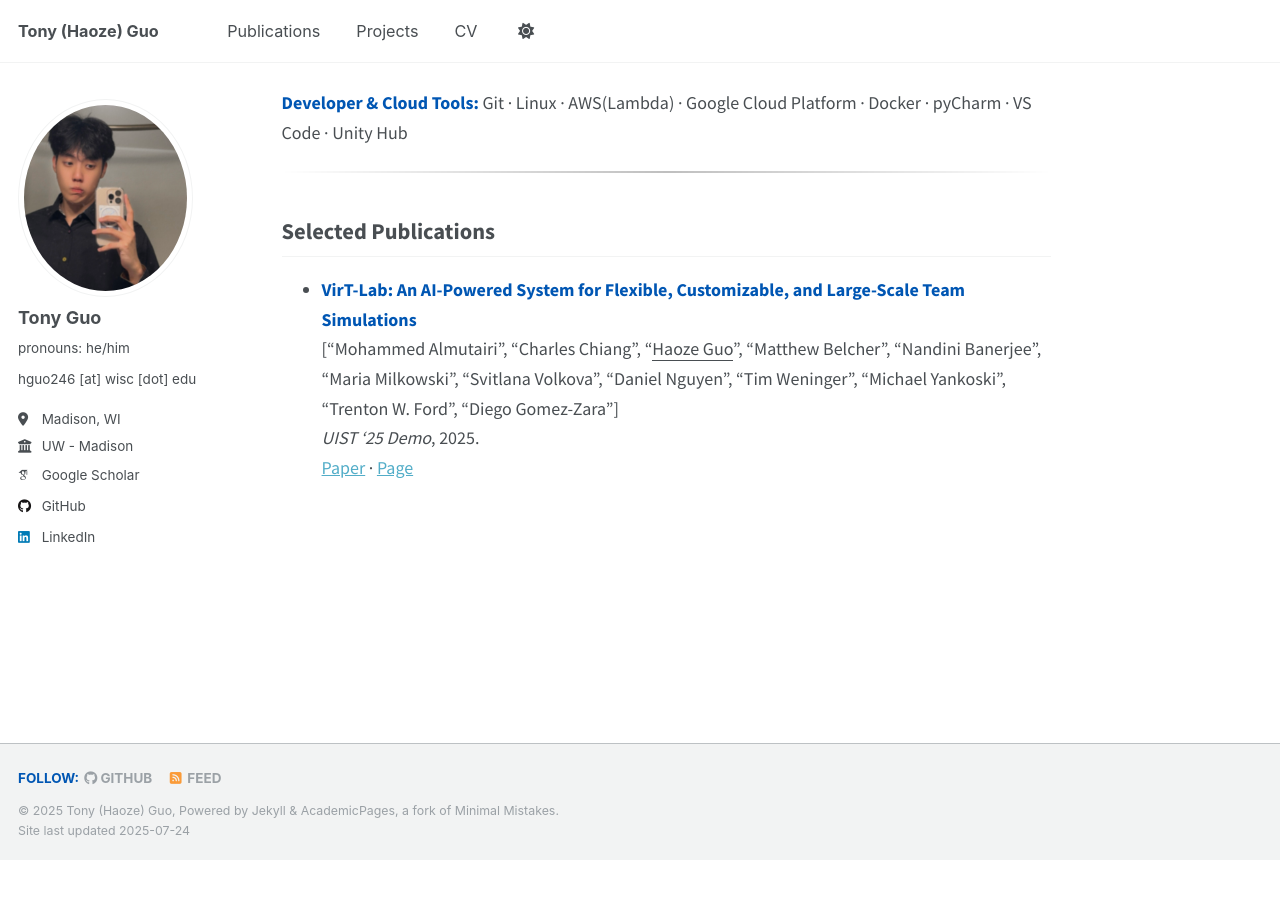
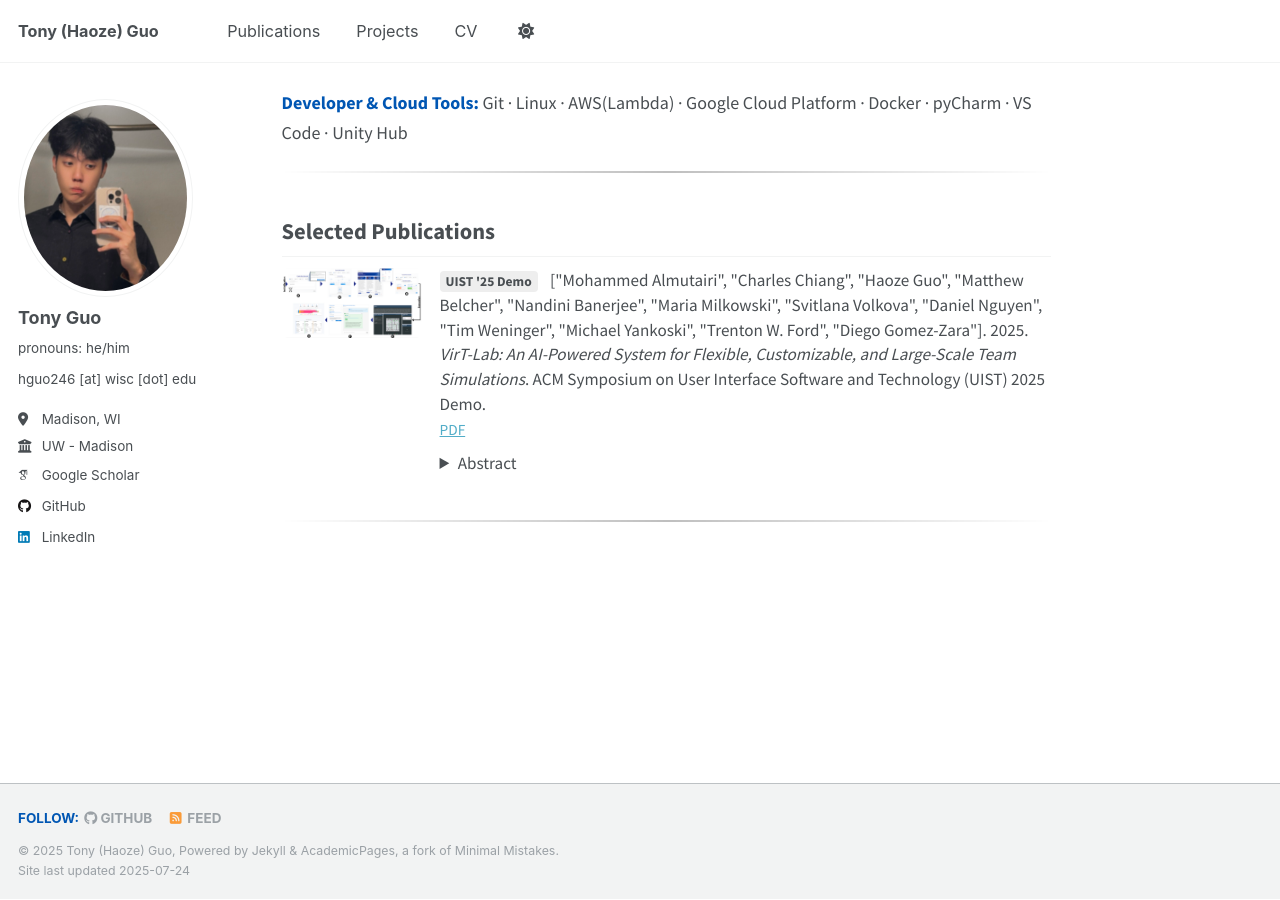
Before and after one commit to TonyGuo30/TonyGuo.github.io, a Jekyll site: the page built from _pages/about.md, in a window 1280 px wide and 900 px high, scrolled down 1539 px. Built offline with Jekyll 4.4.1, drawn with Linux system fonts in a browser that asks for light colours; some web fonts are replaced; a script that is not in the unit is left out; before the commit the page ends 2399 px from its top, so only the background shows below that.

Commit message:
Update about.md

```diff
--- a/_pages/about.md
+++ b/_pages/about.md
@@ -47,10 +47,9 @@ Courses & Skills
 
 ## Selected Publications
 
+<div class="pub-list">
 {% assign sel = site.publications | where: "selected", true | sort: "date" | reverse %}
 {% for pub in sel %}
-- **{{ pub.title }}**
-  {{ pub.authors | replace: "Haoze Guo", "<u>Haoze Guo</u>" }}
-  _{{ pub.abbr }}_, {{ pub.date | date: "%Y" }}.
-  [Paper]({{ pub.paperurl | relative_url }}) · [Page]({{ pub.permalink | relative_url }})
+  {% include pub_card.html page=pub %}
 {% endfor %}
+</div>
```
